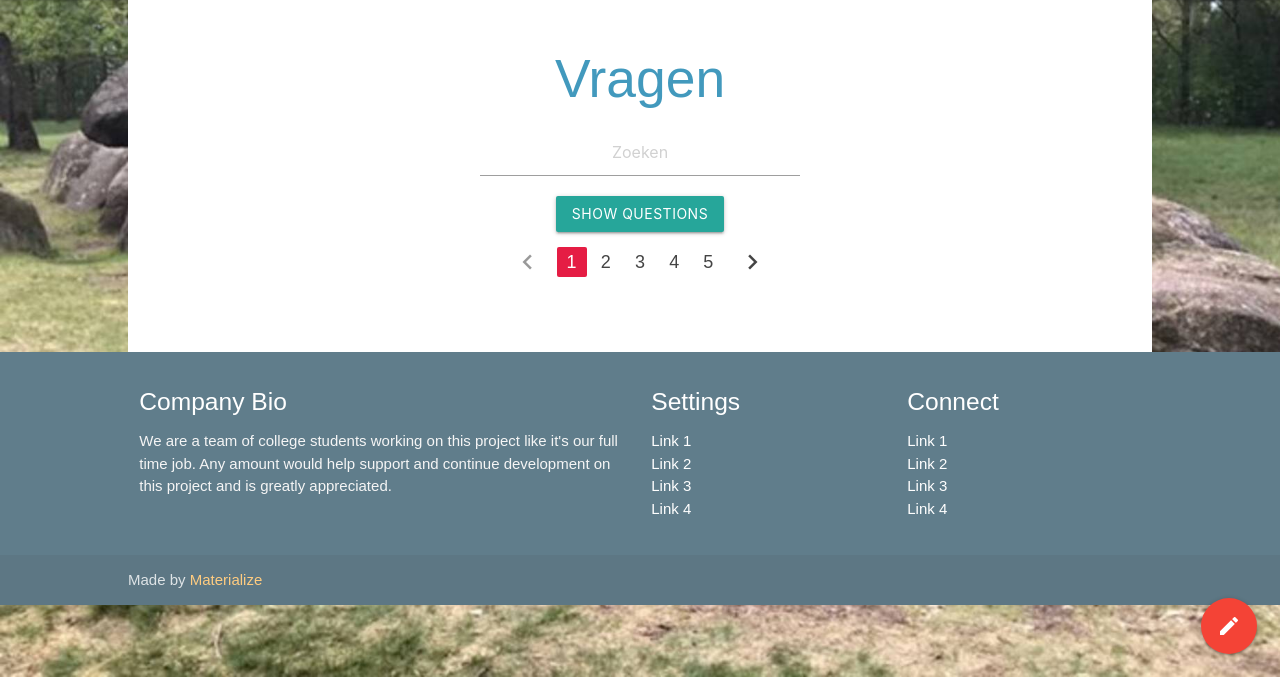
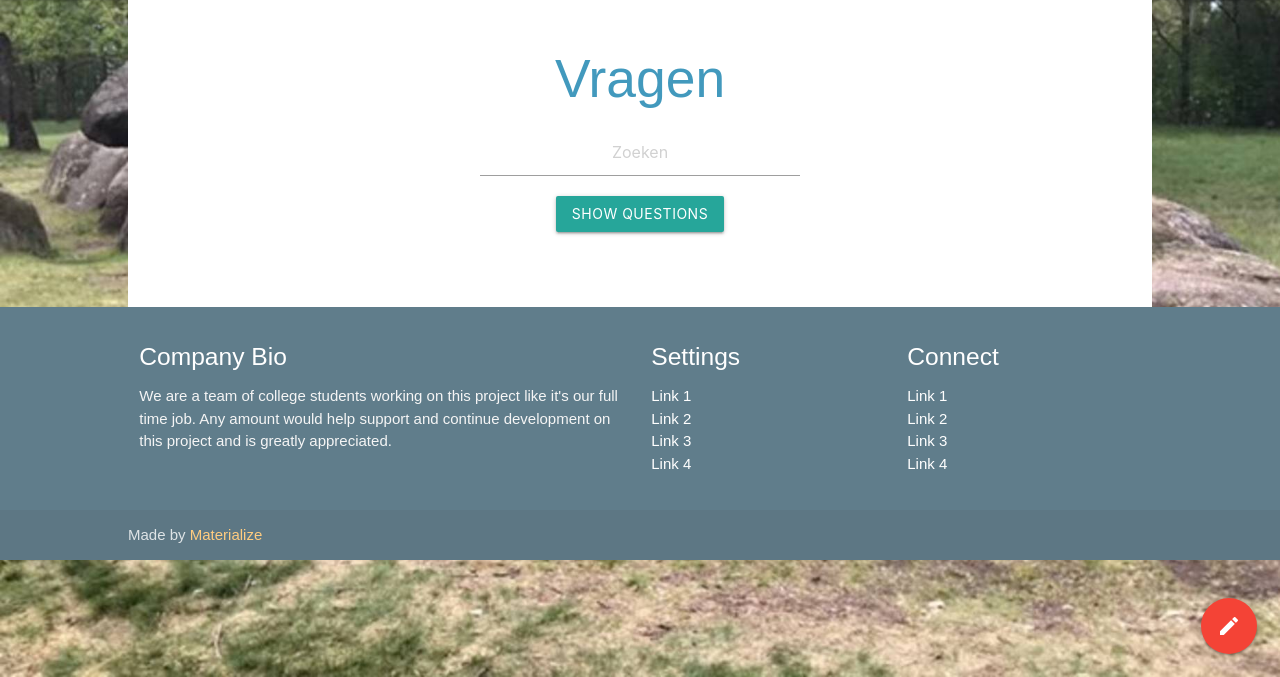
Before and after one commit to Stuxles/project-hunebed, a CodeIgniter app: page /Projects/questions in a window 1280 px wide. Shown: the part 123-800 px from the top of the page. Run offline with CodeIgniter, Linux system fonts and the light colour scheme; some libraries are stand-ins or nearby versions.

Commit message:
Show questions in tabs

```diff
--- a/application/views/questions/questions.php
+++ b/application/views/questions/questions.php
@@ -10,17 +10,11 @@
             <button class="btn testButton">Show Questions</button>
         </form>
         <div class="container">
-            <ul class="pagination center">
-                <li class="disabled"><a href="#!"><i class="material-icons">chevron_left</i></a></li>
-                <li class="active"><a href="#!">1</a></li>
-                <li class="waves-effect"><a href="#!">2</a></li>
-                <li class="waves-effect"><a href="#!">3</a></li>
-                <li class="waves-effect"><a href="#!">4</a></li>
-                <li class="waves-effect"><a href="#!">5</a></li>
-                <li class="waves-effect"><a href="#!"><i class="material-icons">chevron_right</i></a></li>
+            <ul class="pagination center question-pagination">
             </ul>
-            <div class="questionListContainer"></div>
-            <!-- <?php for ($x = 0; $x <= 5; $x++) { ?>
+            <div class="questionListContainer">
+            </div>
+            <!-- <?php for ($x = 0; $x <= 0; $x++) { ?>
             <div class="card question-card hoverable">
                 <div class="card-content">
                     <p>I am a very simple card. I am good at containing small bits of information?</p>
@@ -33,4 +27,6 @@
         </div>
     </div>
     <br><br>
+    <script>
+    </script>
 </div>
--- a/assets/js/scripts.js
+++ b/assets/js/scripts.js
@@ -21,13 +21,32 @@
 
 // Load questions form database
 db.collection('Questions').get().then(snapshot => {
-  showQuestions(snapshot);
+  loadQuestions(snapshot);
 })
 
-// Show questions on questions page
-const showQuestions = (data => {
+let currentTab = 1;
+let maxTab = 1;
+
+const loadQuestions = (data => {
   let html = '';
+  let tabHTML = '<li class="prev-tab disabled"><a href="#!"><i class="material-icons">chevron_left</i></a></li>';
+  let tempArray;
+  const chunk = 2;
+  let tabAmount = 1;
+  let array = [];
   data.forEach(doc => {
+    array.push(doc);
+  })
+
+  console.log(typeof array);
+  console.log(array.length) ;
+  for(i=0; i < array.length; i+= chunk) {
+    console.log("Splitting array");
+    let tabContentHTML = `<div id="content${tabAmount}" class="tabcontent">`;
+    tabHTML += `<li id="tablink${tabAmount}" class="tablink waves-effect"><a href="#!">${tabAmount}</a></li>`
+    tabAmount++;
+    tempArray = array.slice(i, i+chunk);
+    tempArray.forEach(doc => {
       const question = doc.data();
       const item = `
           <div class="card question-card hoverable">
@@ -39,7 +58,53 @@
             </div>
           </div>
       `;
-      html += item;
+      tabContentHTML += item;
     })
+    tabContentHTML += `</div>`
+    html += tabContentHTML;
+  }
+  tabHTML += '<li class="next-tab waves-effect"><a href="#!"><i class="material-icons">chevron_right</i></a></li>';
+  document.querySelector('.question-pagination').innerHTML = tabHTML;
   document.querySelector('.questionListContainer').innerHTML = html;
+  maxTab = tabAmount-1;
+
+  for(i = 1; i < tabAmount; i++) {
+    const x = i;
+    document.querySelector(`#tablink${x}`).addEventListener('click', () => {
+      showQuestions(x);
     })
+  }
+
+  document.querySelector('.next-tab').addEventListener('click', () => {
+    showQuestions(currentTab+1);
+
+  });
+
+  document.querySelector('.prev-tab').addEventListener('click', () => {
+    showQuestions(currentTab-1);
+  });
+
+  showQuestions(1);
+})
+
+const showQuestions = (tab => {
+  if(tab > maxTab || tab < 1){
+    return
+  }
+  if(tab == 1){
+    document.querySelector('.prev-tab').className.replace("waves-effect", "disabled");
+  } else if(tab == maxTab){
+    document.querySelector('.next-tab').className = "next-tab disabled";
+  } else {
+    document.querySelector('.prev-tab').className.replace("disabled", "waves-effect");
+    document.querySelector('.next-tab').className.replace("disabled", "waves-effect");
+  }
+  const tabcontent = document.querySelectorAll('.tabcontent');
+  tabcontent.forEach(tabcont => tabcont.style.display = 'none');
+  const tablinks = document.querySelectorAll('.tablink');
+  tablinks.forEach(tablink => tablink.className = tablink.className.replace(" active", ""));
+  console.log(tab);
+  document.querySelector(`#content${tab}`).style.display = 'block';
+  document.querySelector(`#tablink${tab}`).className += " active";
+  currentTab = tab;
+})
```
Lines whose indentation alone changed are shown as unchanged.
